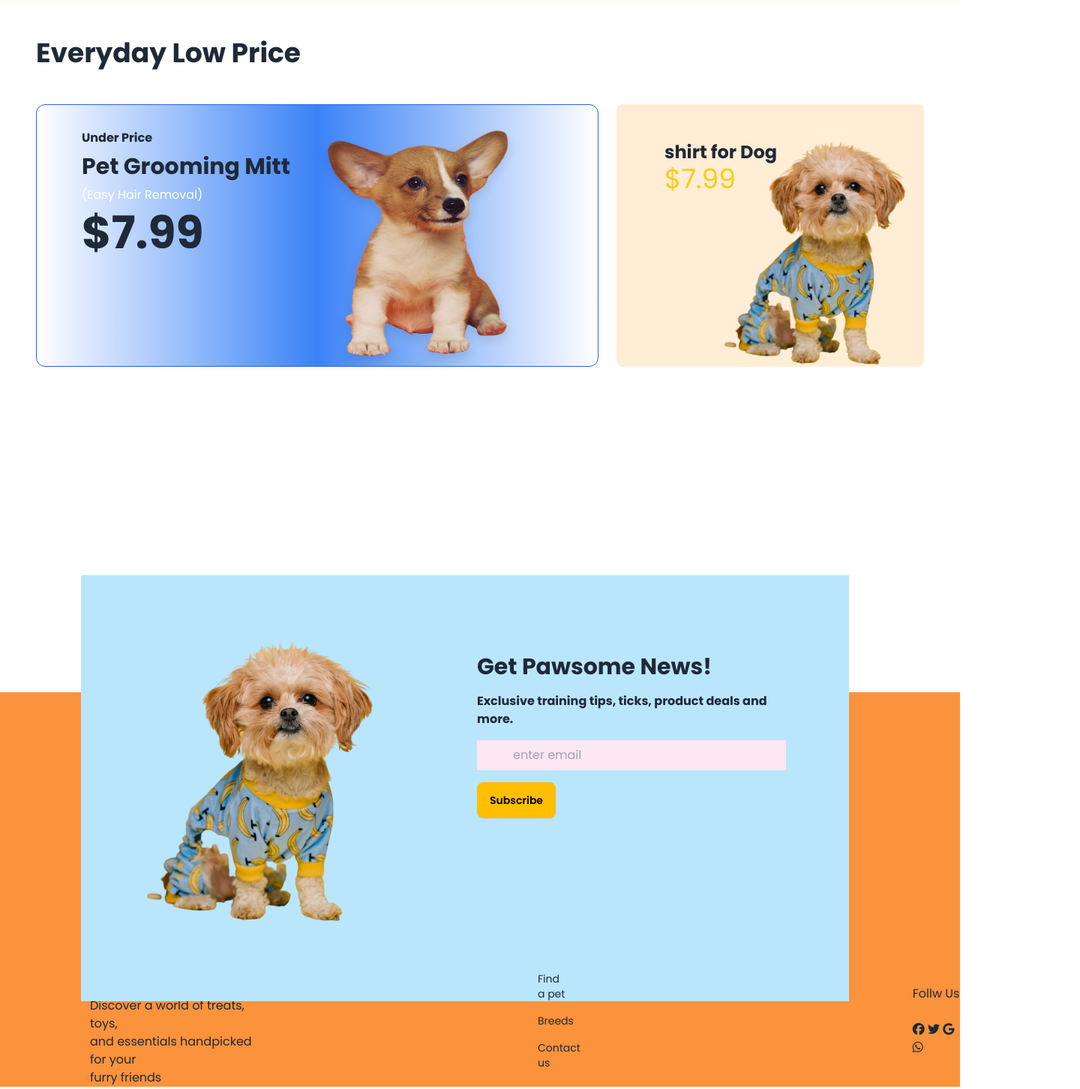
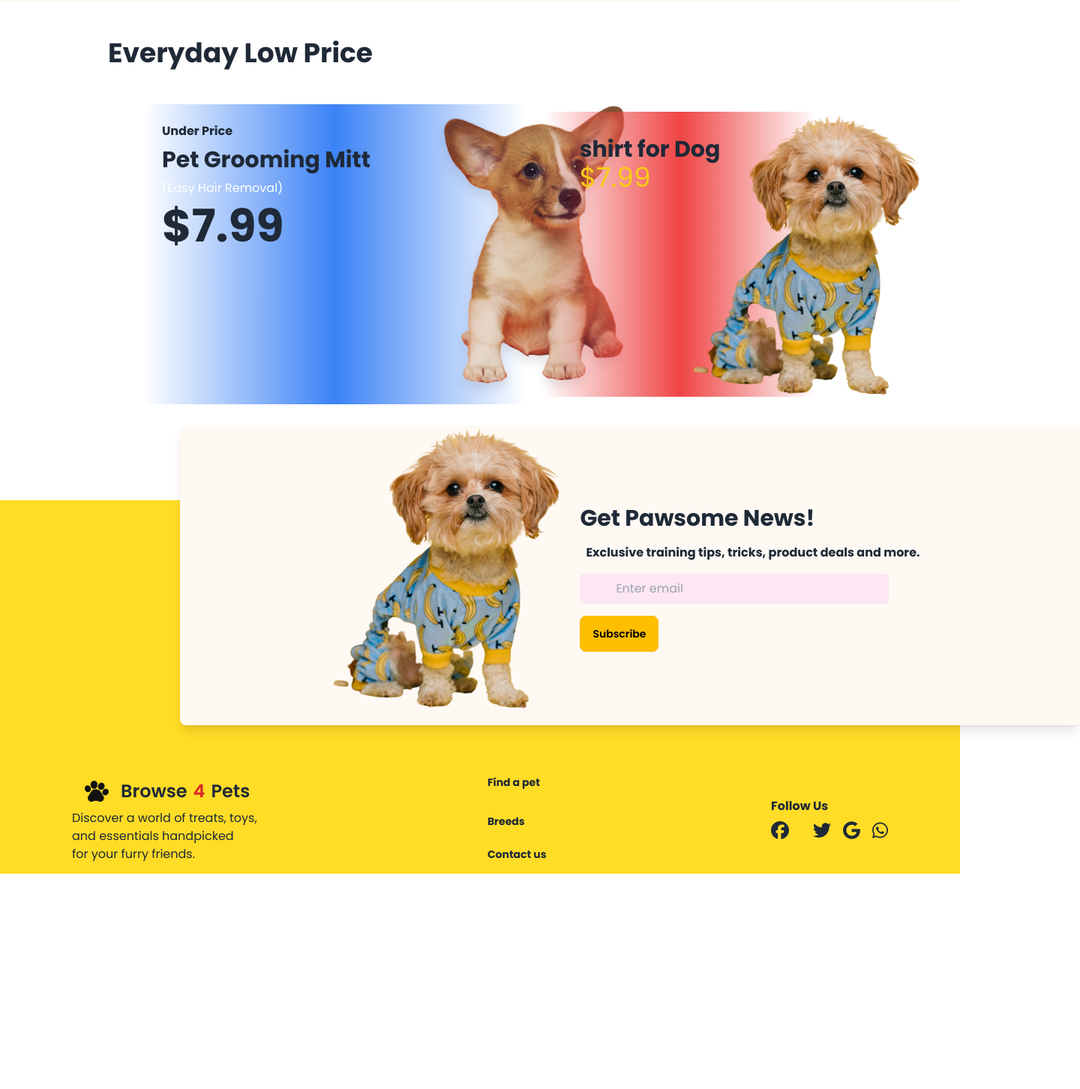
Before and after one commit to Robin4533704/assainment-three-001, a plain HTML site: page index.html in a window 1280 px wide. Shown: the part 2142-3594 px from the top of the page at 75% size, 1440 px wide, since content can reach past the window. After the commit the page ends 3307 px from the top, so only its background shows below. Drawn offline with nearby package versions, Linux system fonts and the light colour scheme; a web font is replaced by a local one.

Commit message:
fast commit

```diff
--- a/index.html
+++ b/index.html
@@ -303,28 +303,28 @@
           </div>
       </section>
 
- <section class=" lg:pb-36">
+ <section class=" lg:px-24 pb-24 lg:pb-32">
          <h1 class="text-4xl  font-bold p-4 lg:p-12">Everyday Low Price</h1>
-        <div class="flex flex-col sm:flex-row justify-center items-center gap-6">
+        <div class="px-24 flex flex-col sm:flex-row  items-center gap-6">
 
-          <div class="bg-gradient-to-r from-indigo-400 via-blue-500 to-blue-700 rounded-xl p-4 border flex flex-col sm:flex-row justify-center  border-blue-600 lg:w-[750px] lg:h-[350px]">
-            <div class=" pt-4 ">
+          <div class="bg-gradient-to-r from-indigo-400 via-blue-500 to-blue-700 rounded-xl  justity-around flex flex-col lg:flex-row  w-[500px] lg:w-[700px] h-[450px] lg:h-[400px] relative">
+            <div class=" pl-6 lg:p-6 ">
               <h6 class="font-bold pb-2 hidden sm:block">Under Price</h6>
               <h2 class="text-3xl font-bold pb-2">Pet Grooming Mitt</h2>
               <p class="text-gray-100 pb-2 hidden sm:block text-white">(Easy Hair Removal)</p>
               <h1 class="text-6xl font-bold">$7.99</h1>
           </div>
 
-              <img class="lg:w-[350px] lg:h-[350px]" src="c1-assets/cute-dog-mid.png" alt="">
+              <img class="lg:ml-[350px] lg:-mt-[20px] ml-[160px] mt-[40px]  h-[430px] absolute" src="c1-assets/cute-dog-mid.png" alt="">
 
           </div>
-          <div class="bg-orange-100 rounded-lg  lg:h-[350px]   p-4 ">
-            <div class="p-4 lg:ml-8 lg:mt-4 absolute ">
-              <h2 class="text-2xl font-bold">shirt for Dog</h2>
+          <div class="bg-gradient-to-r from-yellow-400 via-red-500 to-purple-700 w-[500px] h-[380px] relative">
+            <div class="p-4 lg:ml-8 lg:mt-4  ">
+              <h2 class="text-3xl font-bold">shirt for Dog</h2>
               <p class="text-yellow-400 text-4xl">$7.99</p>
             </div>
             <figure>
-              <img class="ml-24 lg:ml-32 mt-8 w-[220px] lg:w-[250px] relative"
+              <img class="lg:ml-[200px] lg:-mt-[120px] absolute"
                 src="c1-assets/cute-pet-mid.png" />
             </figure>
           </div>
@@ -335,35 +335,83 @@
 
 
     </main>
-    <footer class="lg:mt-[150px] mt-[100px] lg:pt-[140px]  lg:pb-[100px] lg:relative relative">
-      <div class=" left-0 lg:top-[80px] -top-[] right-10  mx-auto max-w-[80%] absolute lg:absolute">
-        <div class="grid grid-cols lg:grid-cols-2 bg-sky-200 lg:p-22 lg:-mt-24">
+    <footer class="bg-[#FFDC26]  lg:pt-[200px] relative">
+      <!-- Subscription Card -->
+      <div class=" lg:ml-[240px] lg:-mt-[300px] absolute lg:w-[1200px] lg:h-[400px]  bg-[#FFF9F4] flex flex-col lg:flex-row items-center justify-center rounded-lg shadow-lg ">
+        <div>
+          <img src="c1-assets/cute-pet-mid.png" alt="">
+        </div>
+        <div class="pl-4 text-center lg:text-left">
+          <h1 class="text-3xl font-bold pt-4">Get Pawsome News!</h1>
+          <p class="font-bold pt-4 px-2">Exclusive training tips, tricks, product deals and more.</p>
+          <input class="bg-pink-100 mt-4 px-12 py-2 rounded-md" type="email" name="email" id="email" placeholder="Enter email">
+          <br>
+          <button class="btn btn-warning mt-4 mb-2">Subscribe</button>
+        </div>
+      </div>
+
+      <!-- Footer Content -->
+      <div class="flex flex-col md:flex-row justify-between items-center md:items-center px-6 lg:px-24 pt-[650px] lg:pt-[150px]">
+        <div>
+          <h1 class="btn btn-ghost text-2xl flex items-center">
+            <img src="c1-assets/logo-footer.png" alt="" class="h-8 mr-2">
+            Browse<span class="text-red-600">4</span>Pets
+          </h1>
+          <p>Discover a world of treats, toys,<br> and essentials handpicked <br> for your furry friends.</p>
+        </div>
+
+        <div class="mt-6 md:mt-0">
+          <ul class="menu px-1 space-y-2 font-bold">
+            <li><a href="#">Find a pet</a></li>
+            <li><a href="#">Breeds</a></li>
+            <li><a href="#">Contact us</a></li>
+          </ul>
+        </div>
+
+        <div class="mt-6 md:mt-0">
+          <p class="font-bold">Follow Us</p>
+          <div class="flex space-x-4 mt-2 text-2xl">
+            <i class="fa-brands fa-facebook"></i>
+            <i class="fa-brands fa-twitter"></i>
+            <i class="fa-brands fa-google"></i>
+            <i class="fa-brands fa-whatsapp"></i>
+          </div>
+        </div>
+      </div>
+    </footer>
+
+    <!-- <footer>
+
+
+        <div class="relative">
+          <div class="mx-auto flex-col lg:flex-row -mt-[35px] lg:-mt-[150px] flex items-center  bg-sky-200 absolute ml-[250px]">
             <div class="">
              <img src="c1-assets/cute-pet-mid.png" alt="">
             </div>
             <div class=" pl-4">
              <h1 class="text-3xl font-bold pt-4">Get Pawsome News!</h1>
-          <p class="font-bold pt-4">Exclusive training tips, ticks, product deals and more.</p>
+             <p class="font-bold pt-4 px-2">Exclusive training tips, ticks, product deals and more.</p>
              <input class="bg-pink-100 mt-4 px-12 py-2" type="email" name="email" id="email" placeholder="enter email"><br>
              <button class=" btn btn-warning mt-4 mb-2">Subscribe</button>
             </div>
            </div>
         </div>
-       <div class="flex justity-around flex-col lg:items-center lg:flex-row pt-[550px] lg:pt-[350px] items-left lg:pl-24 pl-0 bg-orange-400 pl-4 ">
+
+       <div class="flex justity-around flex-col mg:flex-row lg:items-center lg:flex-row pt-[610px] lg:pt-[350px] items-left lg:pl-24 pl-0 bg-orange-400 pl-4 ">
         <div>
-          <h1 class="btn btn-ghost text-2xl "><img src="c1-assets/logo-footer.png" alt="">Browse<span class="text-orange-300">4</span>Pets</h1>
+          <h1 class="btn btn-ghost text-2xl "><img src="c1-assets/logo-footer.png" alt="">Browse<span class="text-red-600">4</span>Pets</h1>
           <p class="pl-6 mr-6"> Discover a world of treats, toys,<br> and essentials handpicked for your<br> furry friends</p>
         </div>
 
-          <div class="lg:pl-[320px]">
-            <ul class="menu px-1">
+          <div class="lg:pl-[320px] ">
+            <ul class="menu px-1 ">
               <li><a href="#">Find a pet</a></li>
               <li><a href="#">Breeds</a></li>
               <li><a href="#">Contact us</a></li>
              </ul>
           </div>
           <div class="lg:pl-[420px] pl-4">
-            <p>Follw Us</p><br>
+            <p class="font-bold">Follw Us</p><br>
             <div class="w-full">
               <i class="fa-brands fa-facebook"></i>
               <i class="fa-brands fa-twitter"></i>
@@ -373,7 +421,7 @@
         </div>
         </div>
 
- </footer>
+ </footer> -->
 
 </body>
 <body>
```
Lines whose indentation alone changed are shown as unchanged.
